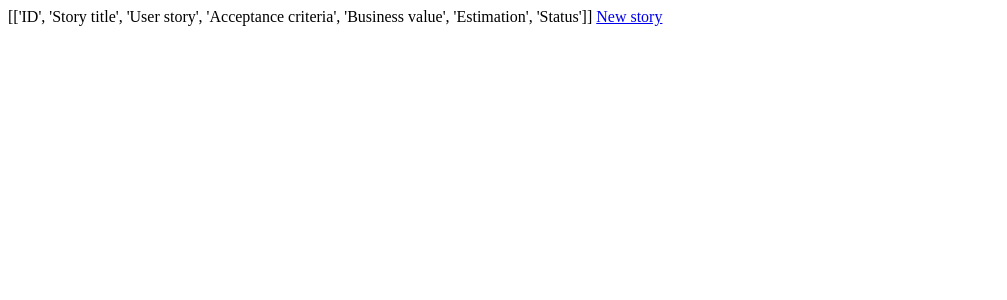
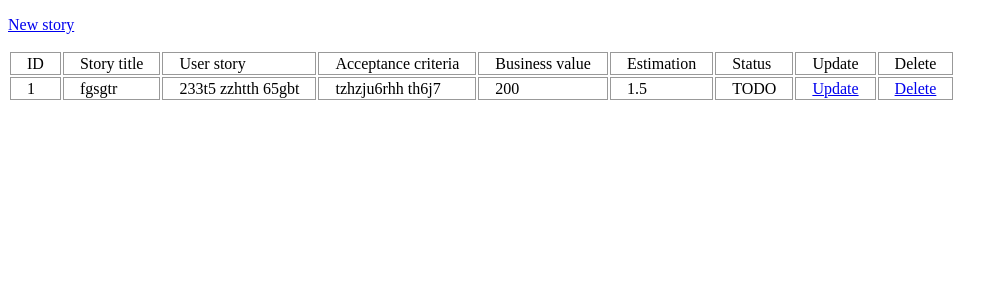
Before and after one commit to marton-ollari/super-sprinter-3000-marton-ollari, a Flask app: page / in a window 1280 px wide. Shown: the top 300 px of the page, without its empty margins (0-1007 px from the left). Run offline with Flask 2, Linux system fonts and the light colour scheme.

Commit message:
table list

```diff
--- a/server.py
+++ b/server.py
@@ -1,6 +1,7 @@
 from flask import Flask, render_template, redirect, request, session
 
 app = Flask(__name__)
+
 
 @app.route('/')
 @app.route('/list')
@@ -17,7 +18,6 @@ def form(story_id=None):
 
 @app.route('/save-table', methods=['POST'])
 def route_save():
-    session['note'] = request.form['note']
     return redirect('/')
 
 
@@ -35,5 +35,4 @@ def list_to_csv(table):
             file.write(row + "\n")
 
 if __name__ == '__main__':
-    app.secret_key = 'secret'
     app.run(debug=True, port=5000)
--- a/table.csv
+++ b/table.csv
@@ -1 +1 @@
-ID;Story title;User story;Acceptance criteria;Business value;Estimation;Status
+1;fgsgtr;233t5 zzhtth 65gbt;tzhzju6rhh th6j7;200;1.5;TODO
--- a/templates/list.html
+++ b/templates/list.html
@@ -5,9 +5,30 @@
     <title>
         Supersprinter3000
     </title>
+    <style>
+    td {
+        border: 1px solid #999;
+        padding: 0.1em 1em;
+    }
+    </style>
 </head>
 <body>
-    {{ table }}
-    <a href='/story'>New story</a>
+    <p><a href='/story'>New story</a></p>
+    <table>
+    <tr>
+        {% for head in ['ID', 'Story title', 'User story', 'Acceptance criteria',
+                        'Business value', 'Estimation', 'Status', 'Update', 'Delete'] %}
+            <td>{{head}}</td>
+        {% endfor %}
+    {% for line in table %}
+        <tr>
+        {% for element in line %}
+            <td>{{ element }}</td>
+        {% endfor %}
+        <td><a href='/story/<story_id>'>Update</a></td>
+        <td><a href='/story/<story_id>'>Delete</a></td>
+        </tr>
+    {% endfor %}
+    </table>
 </body>
 </html>
```
